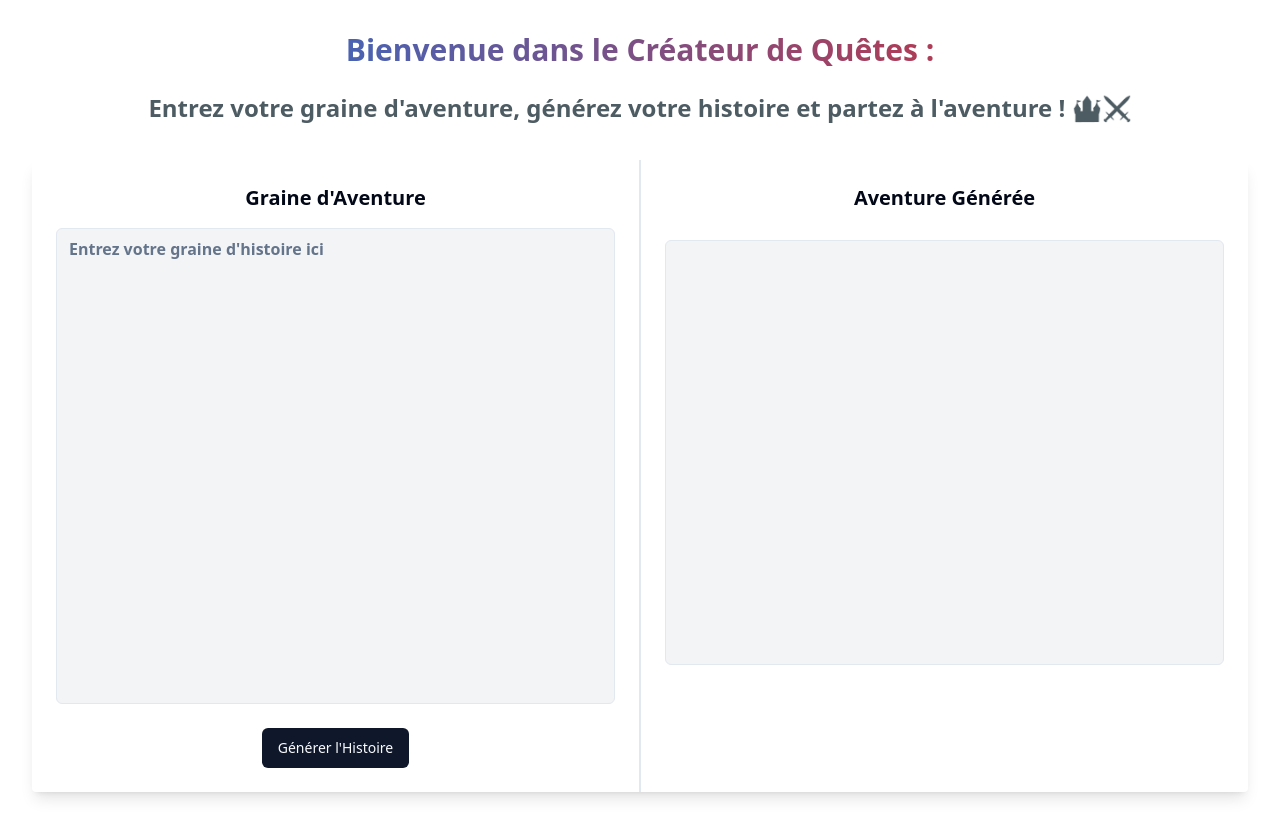
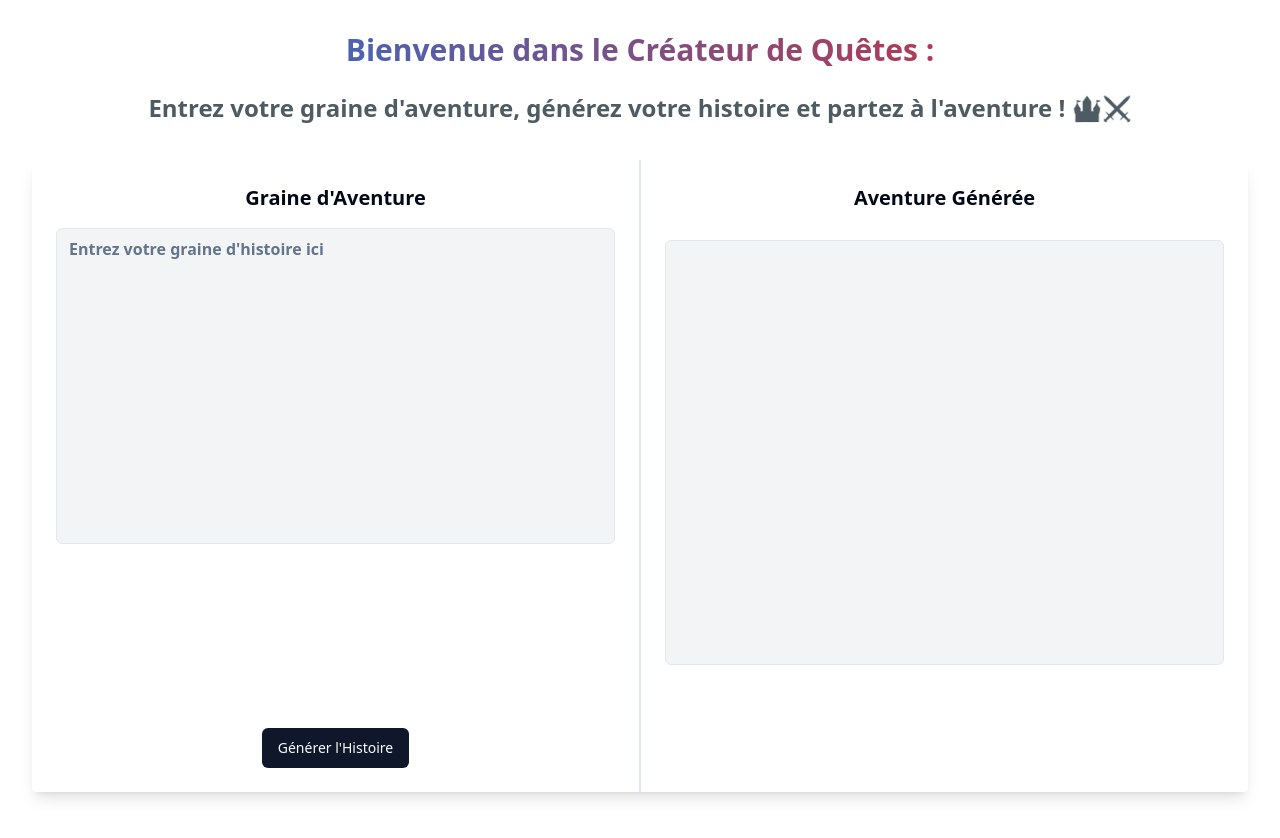
Before and after one commit to Camp-AI-gn/Frontend, a React (Vite) app: page / in a window 1280 px wide. Shown: the top 838 px of the page. Built offline with nearby package versions, Linux system fonts and the light colour scheme.

Commit message:
Added a margin bottom

```diff
--- a/src/pages/playground/playground.jsx
+++ b/src/pages/playground/playground.jsx
@@ -46,7 +46,7 @@ function Playground() {
                   <span className="font-semibold text-xl">Graine d'Aventure</span>
                   <Textarea
                     spellCheck="false"
-                    className="mt-4 resize-none w-full flex-grow font-semibold bg-gray-100 text-base"
+                    className="mt-4 resize-none w-full flex-grow font-semibold bg-gray-100 text-base mb-[10rem]"
                     placeholder="Entrez votre graine d'histoire ici"
                     value={storySeed}
                     onChange={(e) => setStorySeed(e.target.value)}
```
